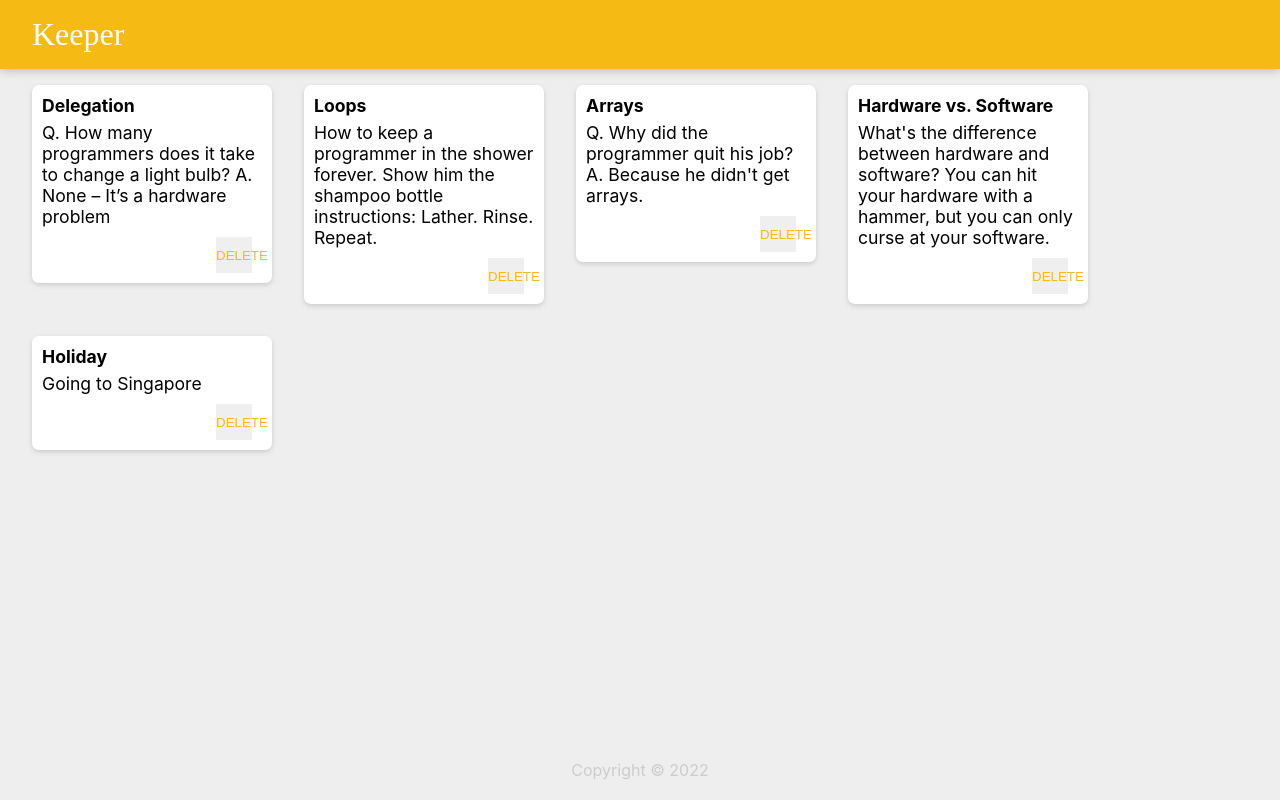
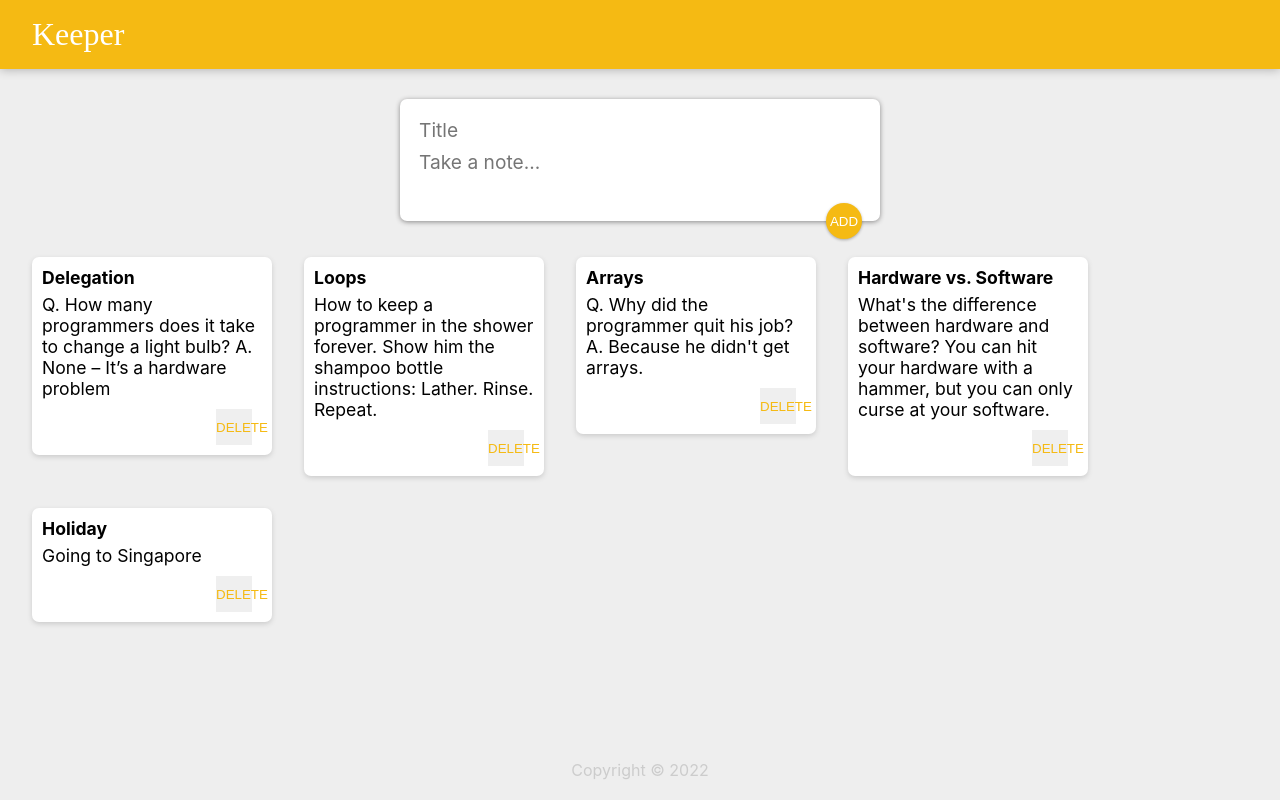
Before and after one commit to sohampatel2808/keeper, a React (Create React App) app: page / in a window 1280 px wide. Built offline with nearby package versions, Linux system fonts and the light colour scheme; a web font is replaced by a local one.

Commit message:
add createnote component

```diff
--- a/src/components/App.jsx
+++ b/src/components/App.jsx
@@ -4,6 +4,7 @@ import './App.css';
 import Header from './Header';
 import Footer from './Footer';
 import Note from './Note';
+import CreateNote from './CreateNote';
 
 import { mockNotes } from '../mock-data/notes';
 
@@ -22,6 +23,7 @@ class App extends React.Component {
       <React.Fragment>
         <Header />
 
+        <CreateNote />
         {mockNotes.map(this.createNote)}
 
         <Footer />
--- /dev/null
+++ b/src/components/CreateNote.css
@@ -0,0 +1,33 @@
+form {
+  position: relative;
+  width: 480px;
+  margin: 30px auto 20px auto;
+  background: #fff;
+  padding: 15px;
+  border-radius: 7px;
+  box-shadow: 0 1px 5px rgb(138, 137, 137);
+}
+form input,
+form textarea {
+  width: 100%;
+  border: none;
+  padding: 4px;
+  outline: none;
+  font-size: 1.2em;
+  font-family: inherit;
+  resize: none;
+}
+form button {
+  position: absolute;
+  right: 18px;
+  bottom: -18px;
+  background: #f5ba13;
+  color: #fff;
+  border: none;
+  border-radius: 50%;
+  width: 36px;
+  height: 36px;
+  box-shadow: 0 1px 3px rgba(0, 0, 0, 0.3);
+  cursor: pointer;
+  outline: none;
+}
--- /dev/null
+++ b/src/components/CreateNote.jsx
@@ -0,0 +1,22 @@
+import React from "react";
+import './CreateNote.css';
+
+class CreateNote extends React.Component {
+  render() {
+    return (
+      <React.Fragment>
+        <form>
+          <input
+            placeholder="Title" />
+
+          <textarea
+            placeholder="Take a note..." />
+
+          <button>ADD</button>
+        </form>
+      </React.Fragment>
+    );
+  }
+}
+
+export default CreateNote;
```
